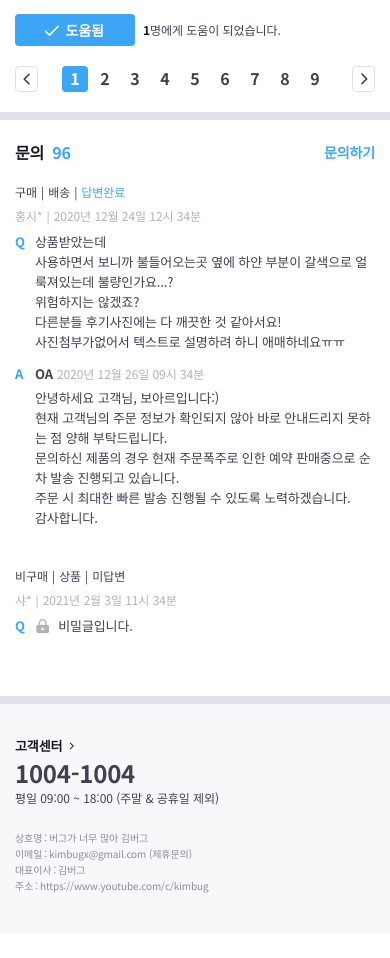
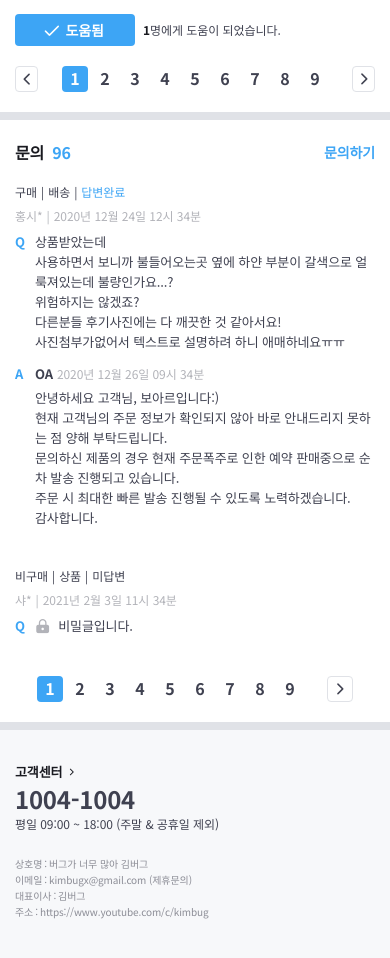
Before and after one commit to sorayeon/tohou, a website: page index.html in a window 390 px wide. Shown: the part 5980-6938 px from the top of the page. Before the commit the page ends 6914 px from the top, so only its background shows below. Drawn offline with nearby package versions, Linux system fonts and the light colour scheme; files that its build step writes are made by us from their sources; files whose address does not match are found by name.

Commit message:
Inquiry Card - 모바일 토글 레이아웃 스타일적용
페이지네이션 추가

```diff
--- a/index.html
+++ b/index.html
@@ -963,7 +963,7 @@
             -->
 
             <section
-              class="product-section product-inquiry"
+              class="product-section product-inquiry is-open"
               id="product-inquiry"
               role="tabpanel"
             >
@@ -971,7 +971,15 @@
                 <h1 class="title">문의</h1>
                 <strong class="badge" aria-label="96개">96</strong>
                 <a class="text-button" href="#">문의하기</a>
+                <button
+                  class="icon-button sm-only"
+                  type="button"
+                  aria-label="더보기"
+                >
+                  <i class="ic-chevron" aria-hidden></i>
+                </button>
               </header>
+
               <div class="product-section-content">
                 <ol class="inquiry-list">
                   <!--공개글 답변완료 경우-->
@@ -1059,6 +1067,22 @@
                     </article>
                   </li>
                 </ol>
+                <div class="pagination">
+                  <ol class="page-list">
+                    <li class="page-item is-active"><a href="/">1</a></li>
+                    <li class="page-item"><a href="/">2</a></li>
+                    <li class="page-item"><a href="/">3</a></li>
+                    <li class="page-item"><a href="/">4</a></li>
+                    <li class="page-item"><a href="/">5</a></li>
+                    <li class="page-item"><a href="/">6</a></li>
+                    <li class="page-item"><a href="/">7</a></li>
+                    <li class="page-item"><a href="/">8</a></li>
+                    <li class="page-item"><a href="/">9</a></li>
+                  </ol>
+                  <button class="page-control page-next" type="button">
+                    <i class="ic-chevron"></i>
+                  </button>
+                </div>
               </div>
             </section>
             <div class="product-section-divider sm-only" aria-hidden></div>
--- /dev/null
+++ b/styles/components/_product-inquiry.scss
@@ -0,0 +1,23 @@
+.product-inquiry {
+  @include mobile-only {
+    padding-bottom: 0;
+
+    &.is-open {
+      padding-bottom: 20px;
+
+      .product-section-header .text-button,
+      .product-section-content {
+        display: block;
+      }
+
+      .product-section-header .icon-button {
+        display: none;
+      }
+    }
+
+    .product-section-header .text-button,
+    .product-section-content {
+      display: none;
+    }
+  }
+}
--- a/styles/main.scss
+++ b/styles/main.scss
@@ -45,6 +45,7 @@
 @import './components/product-review';
 @import './components/score_stats';
 @import './components/review-card';
+@import './components/product-inquiry';
 @import './components/inquiry-card';
 
 @import './layouts/grids';
```
